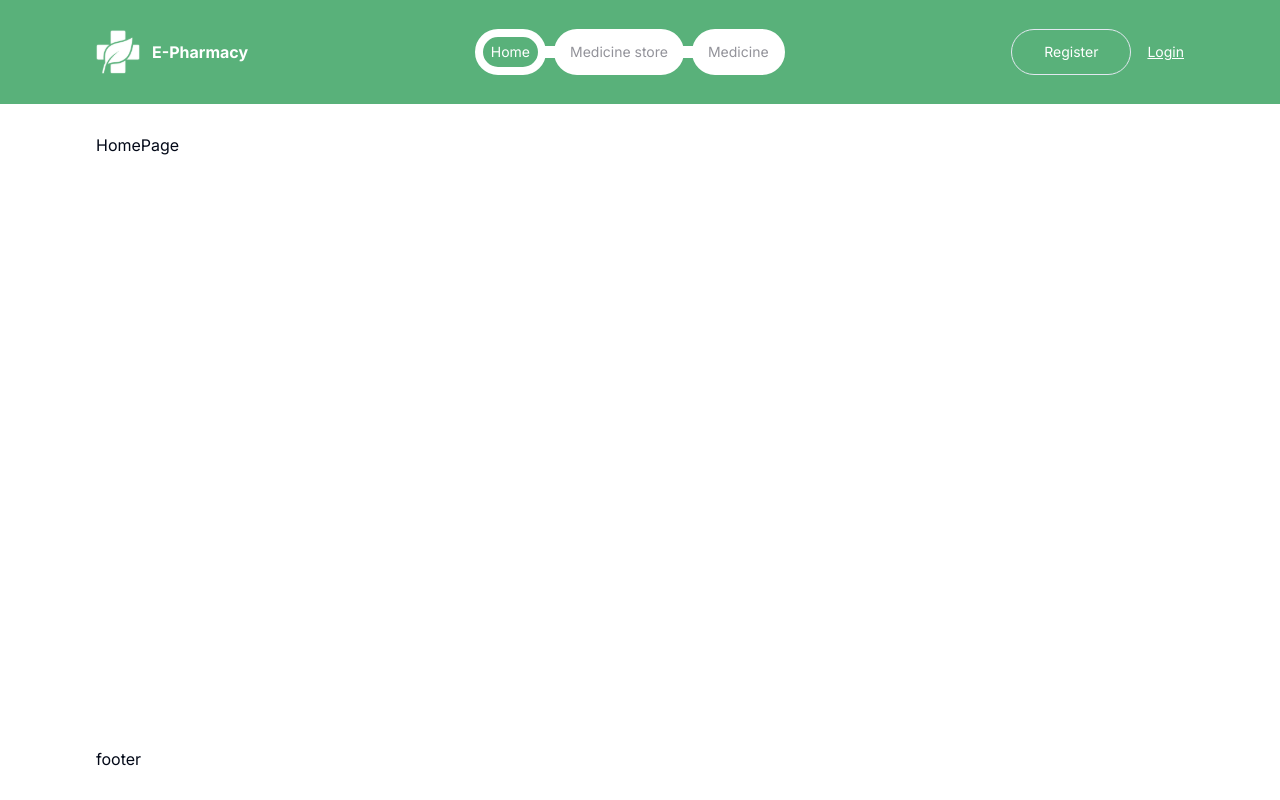
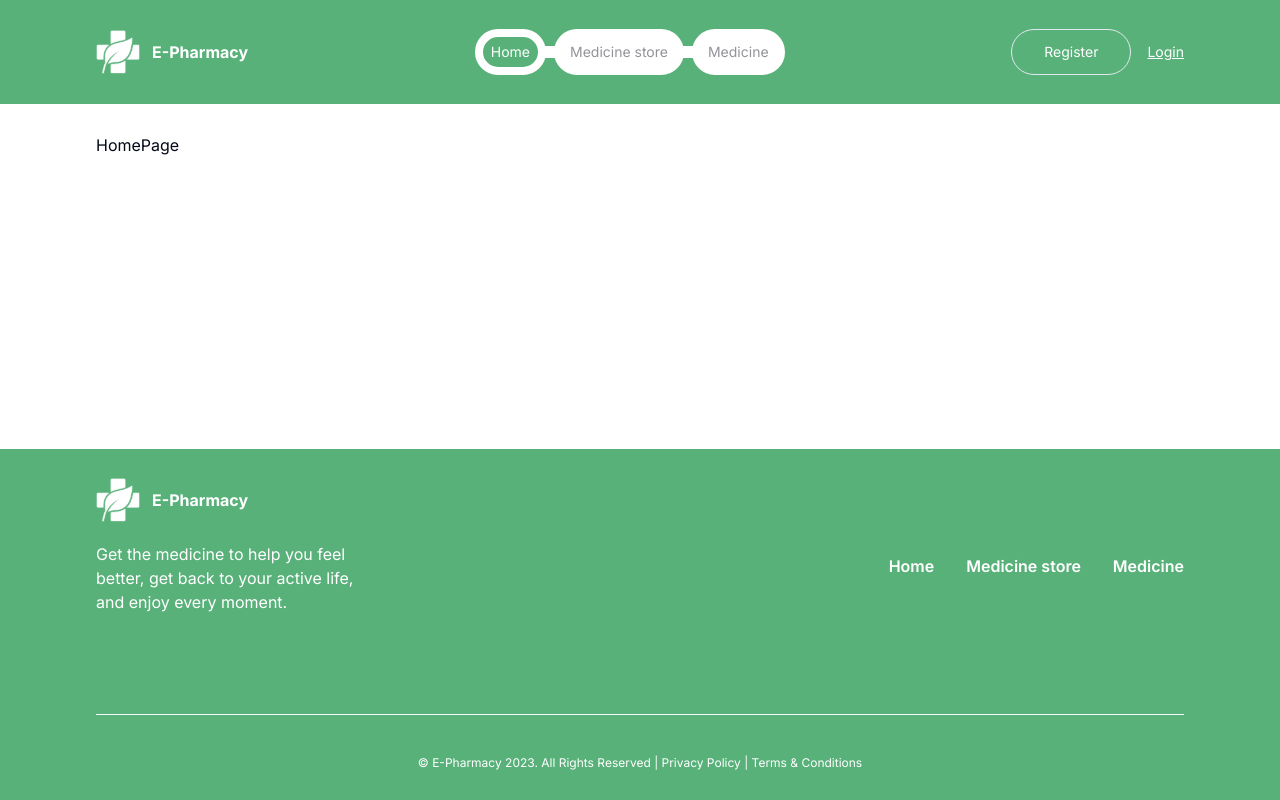
Before and after one commit to kolyakr/e-pharmacy, a Next.js app: page / in a window 1280 px wide. Built offline with nearby package versions, Linux system fonts and the light colour scheme.

Commit message:
add footer

```diff
--- a/app/(root)/layout.tsx
+++ b/app/(root)/layout.tsx
@@ -1,4 +1,4 @@
-import Footer from "@/components/shared/foooter";
+import Footer from "@/components/shared/footer";
 import Header from "@/components/shared/header";
 
 export default function HomeLayout({
--- a/components/shared/foooter/index.tsx
+++ /dev/null
@@ -1,11 +0,0 @@
-import React from "react";
-
-const Footer = () => {
-  return (
-    <footer className="w-full ">
-      <div className="w-full max-w-7x wrapper">footer</div>
-    </footer>
-  );
-};
-
-export default Footer;
--- /dev/null
+++ b/components/shared/footer.tsx
@@ -0,0 +1,41 @@
+import React from "react";
+import Logo from "../logo";
+import { links } from "@/constants";
+import Link from "next/link";
+
+const Footer = () => {
+  return (
+    <footer className="w-full bg-greenColor">
+      <div className="w-full max-w-7x wrapper">
+        <div className="flex flex-col justify-between pb-[60px] md:flex-row md:items-center border-b  border-whiteBlackColor">
+          <div className="flex flex-col mb-10">
+            <Logo />
+            <p className="text-whiteColor max-w-[261px] mt-[20px]">
+              Get the medicine to help you feel better, get back to your active
+              life, and enjoy every moment.
+            </p>
+          </div>
+          <div className="flex gap-8">
+            {links.map((link) => (
+              <Link
+                className="text-whiteColor font-semibold"
+                href={link.href}
+                key={link.name}
+              >
+                {link.name}
+              </Link>
+            ))}
+          </div>
+        </div>
+        <div className="flex justify-center items-center pt-[40px]">
+          <div className="text-xs text-whiteColor">
+            © E-Pharmacy 2023. All Rights Reserved | Privacy Policy | Terms &
+            Conditions
+          </div>
+        </div>
+      </div>
+    </footer>
+  );
+};
+
+export default Footer;
--- a/components/shared/header/header-nav.tsx
+++ b/components/shared/header/header-nav.tsx
@@ -1,27 +1,12 @@
 "use client";
 
-import { linksName } from "@/constants";
+import { links, linksName } from "@/constants";
 import { cn } from "@/lib/utils";
 import Link from "next/link";
 import React from "react";
 import styles from "./header.module.css";
 import { usePathname } from "next/navigation";
 import { SheetClose } from "@/components/ui/sheet";
-
-const links = [
-  {
-    name: linksName.HOME,
-    href: "/",
-  },
-  {
-    name: linksName.MEDICINE_STORE,
-    href: "/medicine-store",
-  },
-  {
-    name: linksName.MEDICINE,
-    href: "/medicine",
-  },
-];
 
 type Type = "row" | "column";
 
--- a/constants/index.ts
+++ b/constants/index.ts
@@ -1,6 +1,22 @@
 export const APP_NAME = "E-Pharmacy";
+
 export const linksName = {
   HOME: "Home",
   MEDICINE_STORE: "Medicine store",
   MEDICINE: "Medicine",
 };
+
+export const links = [
+  {
+    name: linksName.HOME,
+    href: "/",
+  },
+  {
+    name: linksName.MEDICINE_STORE,
+    href: "/medicine-store",
+  },
+  {
+    name: linksName.MEDICINE,
+    href: "/medicine",
+  },
+];
```
